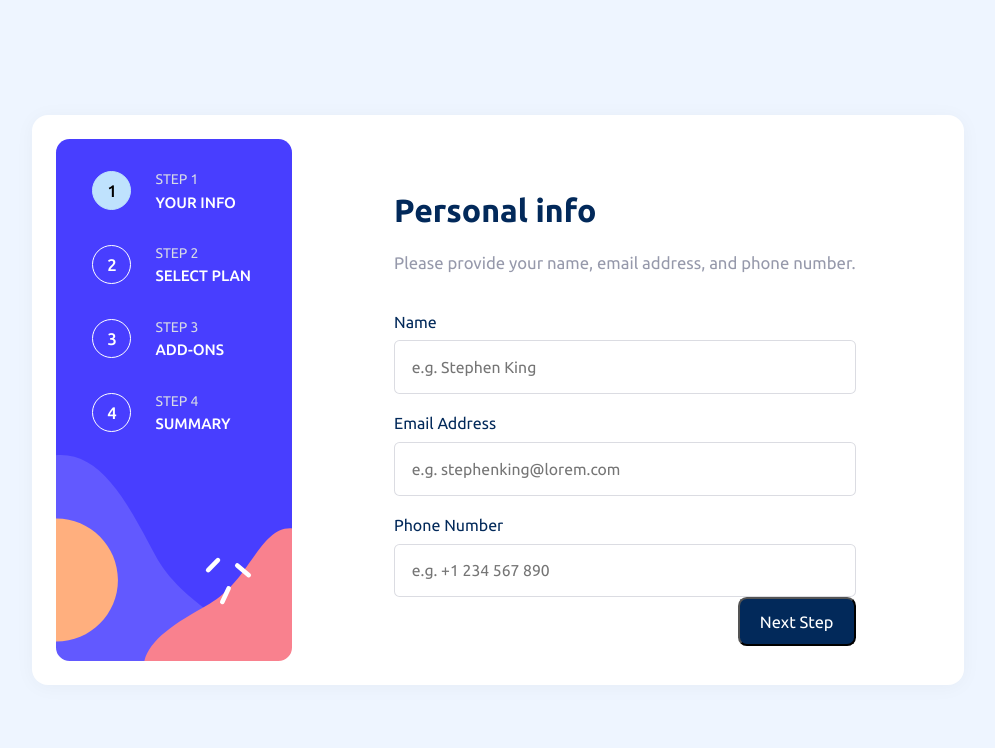
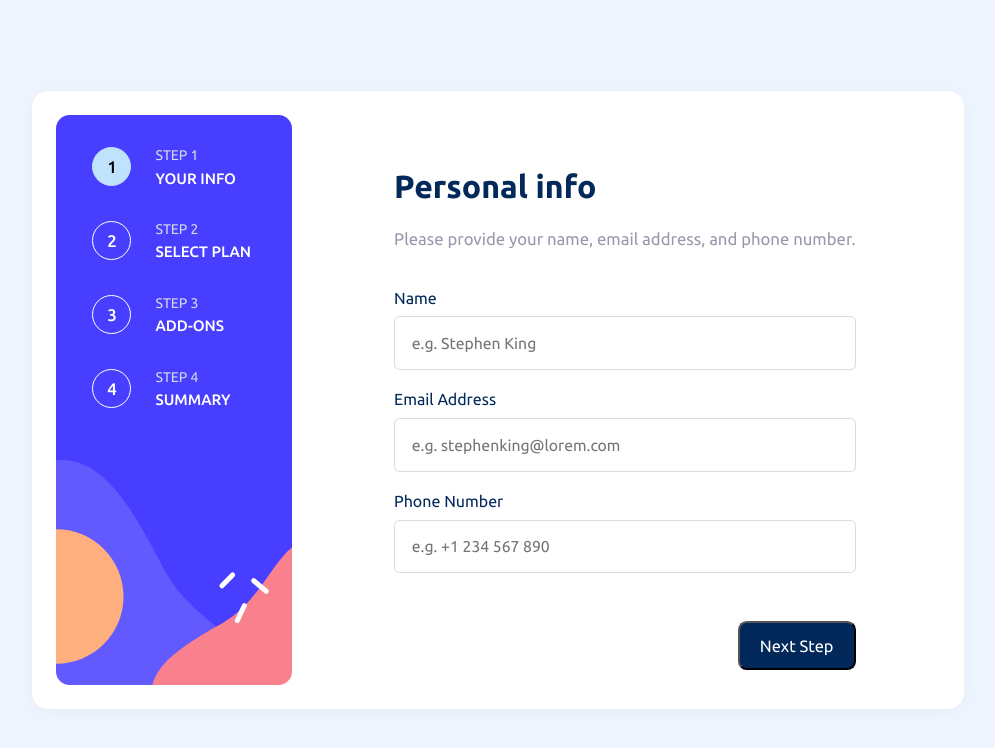
Before and after one commit to MbgLegend/Multi-step-form, a React (Vite) app: page / in a window 1280 px wide. Shown: the top 748 px of the page, without its empty margins (142-1137 px from the left). Built offline with nearby package versions, Linux system fonts and the light colour scheme.

Commit message:
Update App.css

```diff
--- a/src/App.css
+++ b/src/App.css
@@ -15,7 +15,6 @@ body {
     font-family: "Ubuntu", sans-serif;
 }
 .container {
-    min-height: 70vh;
     min-width: 65vw;
     max-width: 65vw;
     background-color: #ffffff;
@@ -364,6 +363,7 @@ body {
     background-color: hsl(213, 96%, 18%);
     font-weight: 400;
     cursor: pointer;
+    margin-top: 3rem;
 }
 .container .grid article .content,
 .container .grid article .content .center-content {
```
